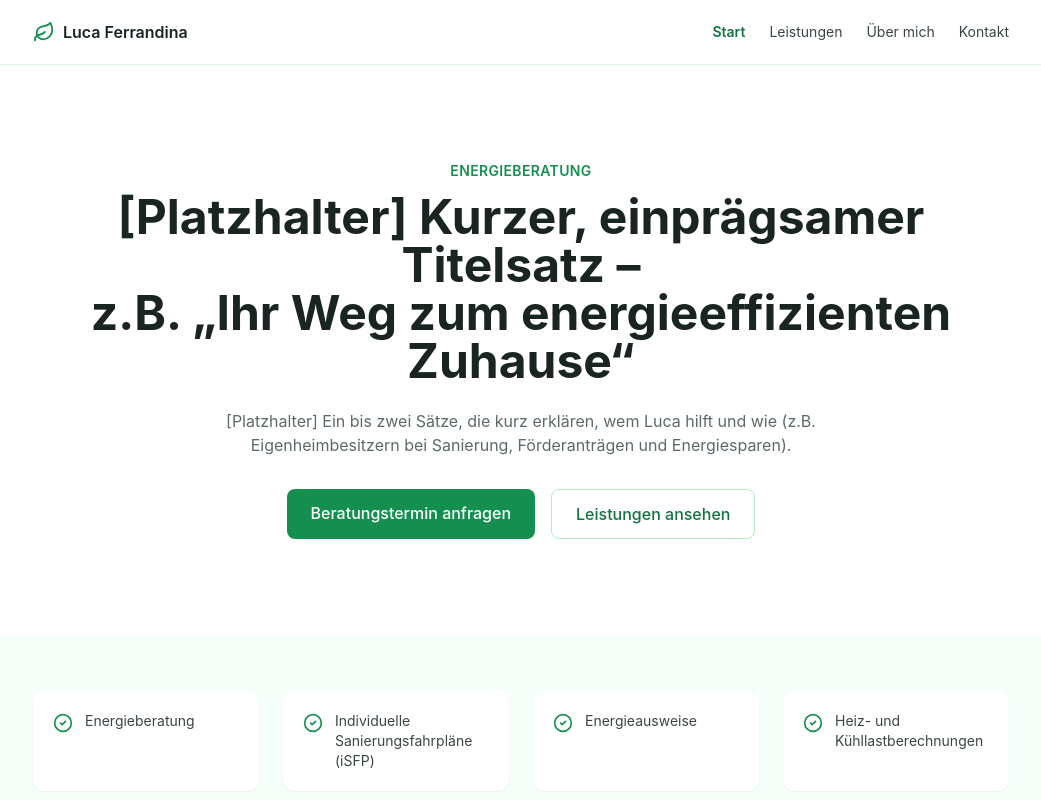
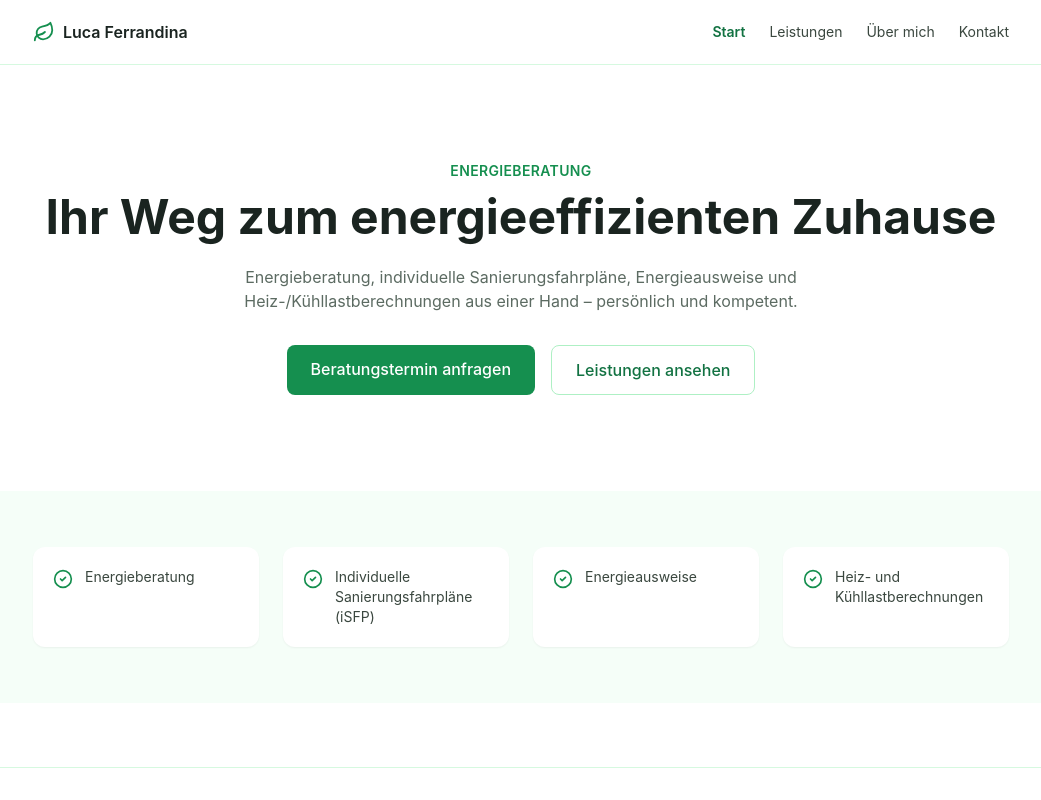
Before and after one commit to lucamicheleferrandina-droid/energieberatung-website, a React (Vite) app: page / in a window 1280 px wide. Shown: the top 800 px of the page, without its empty margins (119-1160 px from the left). Built offline with nearby package versions, Linux system fonts and the light colour scheme.

Commit message:
Startseite: Überschrift und Unterzeile eintragen

```diff
--- a/src/pages/Home.jsx
+++ b/src/pages/Home.jsx
@@ -16,12 +16,11 @@ export default function Home() {
           Energieberatung
         </p>
         <h1 className="text-3xl sm:text-5xl font-bold text-ink-900 mb-6">
-          [Platzhalter] Kurzer, einprägsamer Titelsatz –
-          <br className="hidden sm:block" /> z.B. „Ihr Weg zum energieeffizienten Zuhause“
+          Ihr Weg zum energieeffizienten Zuhause
         </h1>
         <p className="text-ink-500 max-w-2xl mx-auto mb-8">
-          [Platzhalter] Ein bis zwei Sätze, die kurz erklären, wem Luca hilft und wie
-          (z.B. Eigenheimbesitzern bei Sanierung, Förderanträgen und Energiesparen).
+          Energieberatung, individuelle Sanierungsfahrpläne, Energieausweise und
+          Heiz-/Kühllastberechnungen aus einer Hand – persönlich und kompetent.
         </p>
         <div className="flex flex-col sm:flex-row gap-4 justify-center">
           <Link
```
